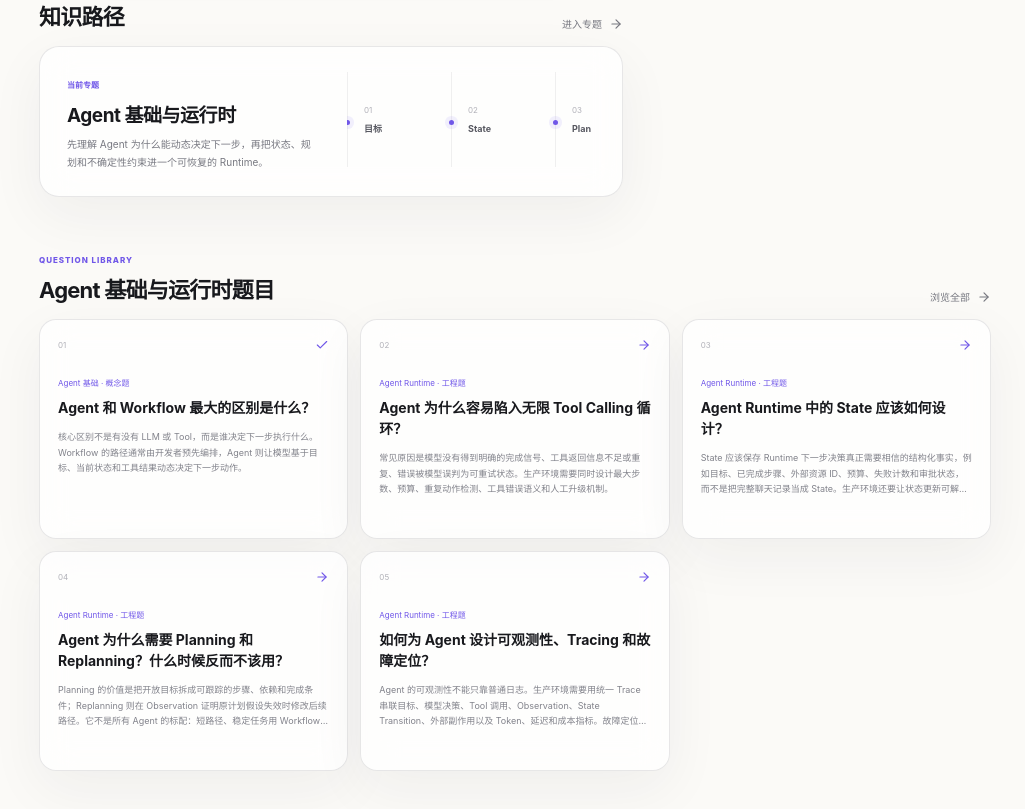
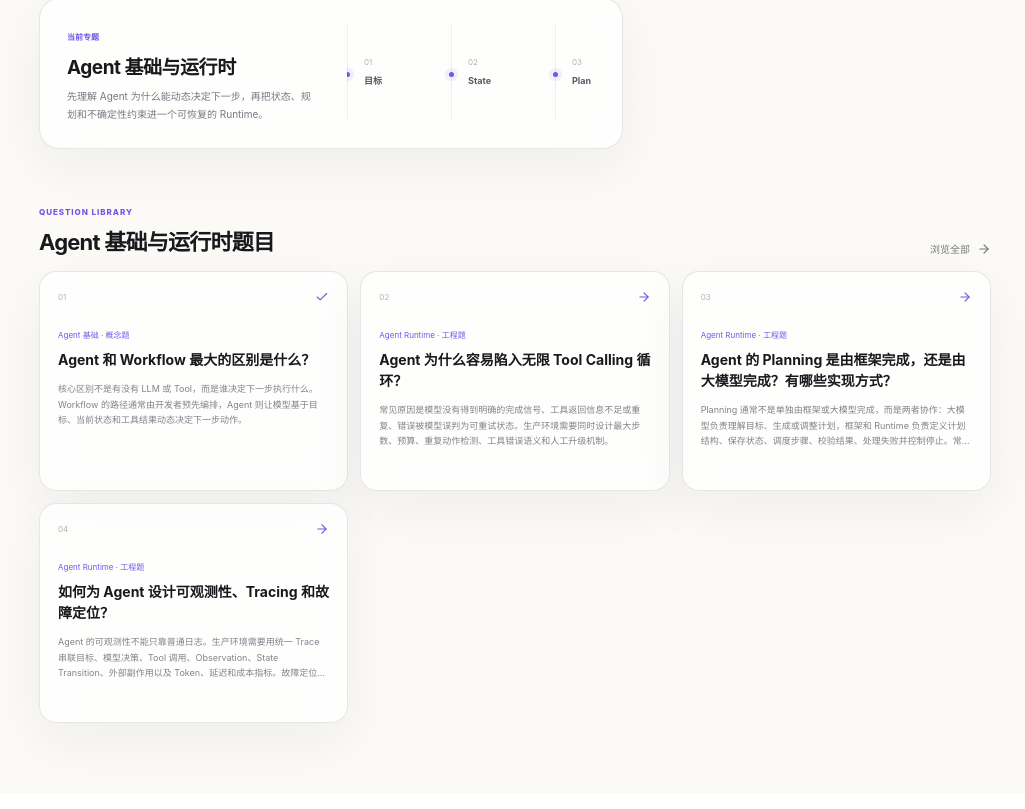
Before and after one commit to 1264585648/interview, a Next.js app: page /practice in a window 1280 px wide. Shown: the part 1405-2214 px from the top of the page, without its empty margins (255-1280 px from the left). Built offline with nearby package versions, Linux system fonts and the light colour scheme.

Commit message:
content: keep only curated planning and observability questions

```diff
--- a/data/runtimeToolQuestions.ts
+++ b/data/runtimeToolQuestions.ts
@@ -2,95 +2,49 @@ import type { InterviewQuestion } from './questions'
 
 export const runtimeToolQuestions: InterviewQuestion[] = [
   {
-    slug: 'agent-state-design',
-    title: 'Agent Runtime 中的 State 应该如何设计？',
+    slug: 'agent-planning-replanning',
+    title: 'Agent 的 Planning 是由框架完成，还是由大模型完成？有哪些实现方式？',
     category: 'Agent Runtime',
     difficulty: 4,
     frequency: '高频',
     type: '工程题',
-    estimate: '4 分钟',
-    topics: ['State Machine', 'Checkpoint', 'Recovery'],
+    estimate: '5 分钟',
+    topics: ['Planning', 'Planner', 'Runtime Orchestration'],
     shortAnswer:
-      'State 应该保存 Runtime 下一步决策真正需要相信的结构化事实，例如目标、已完成步骤、外部资源 ID、预算、失败计数和审批状态，而不是把完整聊天记录当成 State。生产环境还要让状态更新可解释、可 checkpoint、可恢复，并能回到外部业务系统确认真实副作用。',
+      'Planning 通常不是单独由框架或大模型完成，而是两者协作：大模型负责理解目标、生成或调整计划，框架和 Runtime 负责定义计划结构、保存状态、调度步骤、校验结果、处理失败并控制停止。常见实现包括隐式 ReAct、显式 Plan-and-Execute、固定 Workflow / DAG、分层 Planner、Multi-Agent Planning，以及“模型规划 + 规则约束”的混合方案。',
     deepDive: [
       {
-        title: '先区分 State、History 和 Context',
+        title: '模型更适合生成计划，框架更适合管理计划',
         content:
-          'History 记录发生过什么，Context 是某一步真正送进模型的信息，而 State 是 Runtime 当前认可的结构化事实。把三者混在一起，会让模型不断从自然语言重新推断系统状态。'
+          '大模型擅长把开放目标拆解成步骤、根据新信息修改路径，但不适合独自承担状态一致性、并发调度、重试和停止边界。框架通常提供 State、节点、边、Checkpoint、调度器和错误处理，让模型输出的计划真正进入可执行 Runtime。'
       },
       {
-        title: '状态更新需要可追踪和可恢复',
+        title: 'Planning 有隐式、显式和确定性三类基础形态',
         content:
-          '每次 Action 和 Observation 都应该产生明确的 State Transition，并在长任务中 checkpoint。进程重启后应从最后已确认状态继续，而不是重新播放全部聊天历史后让模型自己猜。'
+          'ReAct 在每一步边思考边行动，属于隐式规划；Plan-and-Execute 先生成结构化计划再逐步执行，属于显式规划；固定 Workflow 或 DAG 则由开发者提前确定路径。复杂系统通常还会加入分层 Planner、局部 Replanning 或多个专职 Agent 协作。'
       },
       {
-        title: '外部副作用不能只相信本地状态',
+        title: '生产环境通常采用混合规划',
         content:
-          '创建订单、发送消息、修改资源等动作需要保存外部资源 ID、版本或执行状态。恢复和重试时还要能向业务系统重新确认，避免本地 State 与真实世界分叉。'
+          '稳定主流程由代码或状态图约束，模型只负责无法提前穷举的拆解、路由和局部调整。这样既保留模型处理开放任务的能力，又能控制权限、成本、步骤漂移和失败恢复。'
       }
     ],
     commonMistakes: [
-      '把完整 messages 数组当成唯一 State，所有控制事实都依赖模型重新阅读文本。',
-      '只记录当前步骤，不保存已执行副作用的资源 ID 和执行状态。',
-      '有 checkpoint，但恢复后仍然重新执行已经成功的 Tool。'
+      '认为使用 LangGraph、AutoGen 等框架后，Planning 就自动由框架完成。框架主要提供编排能力，不会自动替代任务规划逻辑。',
+      '把模型输出的一段 Todo List 当成完整 Planning，却没有步骤状态、依赖、完成条件和失败处理。',
+      '所有任务都使用独立 Planner，忽略固定 Workflow 对简单稳定任务更可靠、更便宜。'
     ],
     engineeringPractice: [
-      '将 goal、current_step、completed_steps、budget、errors、approval 等控制字段结构化。',
-      '对大 Tool Output 保存引用或摘要，避免把所有原始结果复制进 State。',
-      '每次关键副作用后 checkpoint，并记录 Action、Observation 和状态版本。',
-      '恢复任务时先验证外部资源状态，再决定继续、重试还是补偿。'
+      '让 Planner 输出结构化步骤，包括 id、dependency、status、completionCriteria 和 riskLevel。',
+      'Runtime 负责选择可执行步骤、Checkpoint、重试、超时、预算和权限校验。',
+      '只有关键假设失效、资源不可用或目标变化时触发局部 Replanning。',
+      '稳定且可枚举的业务路径优先使用 Workflow，只把不确定节点交给模型规划。'
     ],
-    keyPoints: ['Structured State', 'State Transition', 'Checkpoint', 'Recovery'],
+    keyPoints: ['Model vs Framework', 'Plan-and-Execute', 'ReAct', 'Hybrid Planning'],
     followUps: [
-      'State 和 Memory 的边界是什么？',
-      'Agent 执行中途宕机后，你会怎么恢复？',
-      '多个并行 Tool 同时更新 State 时怎么避免冲突？'
-    ]
-  },
-  {
-    slug: 'agent-planning-replanning',
-    title: 'Agent 为什么需要 Planning 和 Replanning？什么时候反而不该用？',
-    category: 'Agent Runtime',
-    difficulty: 4,
-    frequency: '高频',
-    type: '工程题',
-    estimate: '4 分钟',
-    topics: ['Planning', 'Replanning', 'Execution State'],
-    shortAnswer:
-      'Planning 的价值是把开放目标拆成可跟踪的步骤、依赖和完成条件；Replanning 则在 Observation 证明原计划假设失效时修改后续路径。它不是所有 Agent 的标配：短路径、稳定任务用 Workflow 更简单，Replan 也不应该每一步都重新生成整份计划。',
-    deepDive: [
-      {
-        title: 'Plan 必须能进入 Runtime，而不是只给人看',
-        content:
-          '真正有用的 Plan 需要包含步骤、依赖、状态和完成条件，Runtime 才能知道当前做到哪里、哪些步骤可以并行、哪些步骤被阻塞。'
-      },
-      {
-        title: 'Replan 应由新事实触发',
-        content:
-          '权限失败、关键假设变化、证据不足或用户补充约束等 Observation 才应该触发 Replan。每一步都重做全量计划会制造步骤漂移、重复工作和额外模型成本。'
-      },
-      {
-        title: '规划本身也是成本',
-        content:
-          '如果任务只有两三步且路径稳定，单独 Planner 往往没有收益。只有任务开放、依赖复杂、运行时间长或反馈会改变路径时，显式 Planning 才更有价值。'
-      }
-    ],
-    commonMistakes: [
-      '把模型生成一个 Todo List 就等同于 Planning，却没有任何步骤状态和完成条件。',
-      '每执行一步都重新规划完整任务，导致计划不断漂移。',
-      '所有任务都先走 Planner，忽略额外 Token、延迟和失败点。'
-    ],
-    engineeringPractice: [
-      'Plan 使用结构化步骤，记录 dependency、status、completion criteria。',
-      '定义明确 Replan Trigger，例如关键资源不可用、假设失效或目标变化。',
-      '优先局部修改受影响步骤，保留原计划和修改原因用于 Trace。',
-      '短任务先使用确定性 Workflow，只有路径不确定时再引入 Planner。'
-    ],
-    keyPoints: ['Plan State', 'Dependency', 'Replan Trigger', 'Plan Drift'],
-    followUps: [
-      'Planner 和普通 Workflow 编排有什么区别？',
-      '什么情况下应该局部 Replan，而不是重做整个 Plan？',
-      '如何评价一个 Planner 生成的计划质量？'
+      'ReAct 和 Plan-and-Execute 分别适合什么场景？',
+      'LangGraph 在 Planning 中到底负责什么？',
+      '如何避免模型生成的计划不可执行或不断漂移？'
     ]
   },
   {
@@ -138,97 +92,5 @@ export const runtimeToolQuestions: InterviewQuestion[] = [
       '如果用户说 Agent 最近变差了，你会怎么定位？',
       '你会如何区分是模型问题、Tool 问题还是 State 问题？'
     ]
-  },
-  {
-    slug: 'tool-schema-design',
-    title: 'Tool Schema 为什么会直接影响 Agent 的稳定性？',
-    category: 'Tool Calling',
-    difficulty: 3,
-    frequency: '高频',
-    type: '工程题',
-    estimate: '3 分钟',
-    topics: ['Tool Schema', 'Validation', 'Tool Selection'],
-    shortAnswer:
-      'Tool Schema 是模型和执行系统之间的接口契约。工具名称、描述、required、enum、范围、格式和参数边界越清楚，模型越少需要猜；但 Schema 合法不代表业务合法，执行前仍然需要服务端验证、授权和危险操作控制。',
-    deepDive: [
-      {
-        title: '先减少工具选择歧义',
-        content:
-          '工具名称和描述要让模型知道什么时候应该调用、什么时候不该调用。职责重叠的 Tool 会在参数生成之前就造成错误选择。'
-      },
-      {
-        title: '把执行语义显式写进 Schema',
-        content:
-          '能用 enum、required、范围、格式表达的约束不要藏在自然语言里。结构化字段越清楚，模型越不需要把业务行为全部塞进一个自由文本参数。'
-      },
-      {
-        title: 'Schema Validation 不是权限系统',
-        content:
-          '参数格式合法只说明请求长得对，不说明当前用户有权限执行，也不说明业务状态允许执行。授权、业务校验和审计必须在执行层完成。'
-      }
-    ],
-    commonMistakes: [
-      '工具只有名字和几个 string 参数，没有明确 required、enum 或格式约束。',
-      '把时间范围、数据源、分页等执行语义全部塞进 query 自然语言。',
-      '认为模型生成了合法 JSON 就可以直接执行危险操作。'
-    ],
-    engineeringPractice: [
-      'Tool 名称和描述明确职责、前置条件和不适用场景。',
-      '使用 required、enum、min/max、format 等 Schema 约束缩小参数空间。',
-      '执行前做服务端参数校验、授权和业务状态校验。',
-      '错误返回使用结构化类型，告诉 Runtime 是否可修正参数或重试。'
-    ],
-    keyPoints: ['Schema Contract', 'Tool Selection', 'Validation', 'Authorization'],
-    followUps: [
-      '两个 Tool 功能很接近时，如何降低模型选错工具的概率？',
-      'Tool 参数校验失败后，应该让模型怎么修正？',
-      'Tool Description 能不能承担权限控制？'
-    ]
-  },
-  {
-    slug: 'tool-idempotency-retry',
-    title: 'Agent 调用有副作用的 Tool，如何避免重试导致重复执行？',
-    category: 'Tool Calling',
-    difficulty: 4,
-    frequency: '高频',
-    type: '工程题',
-    estimate: '4 分钟',
-    topics: ['Idempotency', 'Retry', 'Side Effects'],
-    shortAnswer:
-      '有副作用的 Tool 不能把 Timeout 简单理解成失败，因为服务端可能已经执行成功。Runtime 应为一次逻辑 Action 生成稳定 idempotency key，超时后先查询执行状态，确认未提交并且错误可重试时才重试；高风险动作还需要审批、审计或补偿机制。',
-    deepDive: [
-      {
-        title: 'Timeout 表示结果未知，不是操作没发生',
-        content:
-          '客户端没收到响应，可能是请求没到服务端，也可能是服务端已经成功但响应丢失。对创建订单、发消息、付款等 Tool，直接 retry 可能重复产生副作用。'
-      },
-      {
-        title: '幂等键绑定逻辑 Action',
-        content:
-          '一次逻辑动作无论发出多少网络请求都应复用同一个 idempotency key，让业务系统识别它们属于同一次执行，并返回相同结果。'
-      },
-      {
-        title: '部分副作用需要额外治理',
-        content:
-          '第三方系统可能不支持幂等，某些操作也不可逆。这时需要状态查询、补偿、事务 Outbox、审批或人工接管，而不是让模型自己决定是否重复调用。'
-      }
-    ],
-    commonMistakes: [
-      '所有 Tool 错误统一 retry 三次，不区分只读和有副作用操作。',
-      '每次 retry 都生成新的请求 ID，业务系统无法识别重复动作。',
-      '看到 Timeout 就认为第一次执行失败，没有查询真实业务状态。'
-    ],
-    engineeringPractice: [
-      '为每次逻辑 Action 生成稳定 idempotency key，并在重试时复用。',
-      'Tool 元数据声明 read-only、side-effect、retryable 等执行属性。',
-      'Timeout 后优先查询执行状态，区分 FAILED、COMMITTED 和 UNKNOWN。',
-      '不可幂等的高风险操作增加审批、补偿或人工处理流程。'
-    ],
-    keyPoints: ['Idempotency Key', 'Unknown Result', 'Side Effect', 'Compensation'],
-    followUps: [
-      '为什么 Timeout 不能直接重试？',
-      '第三方 API 不支持幂等键时怎么办？',
-      '幂等和分布式事务分别解决什么问题？'
-    ]
   }
 ]
```
